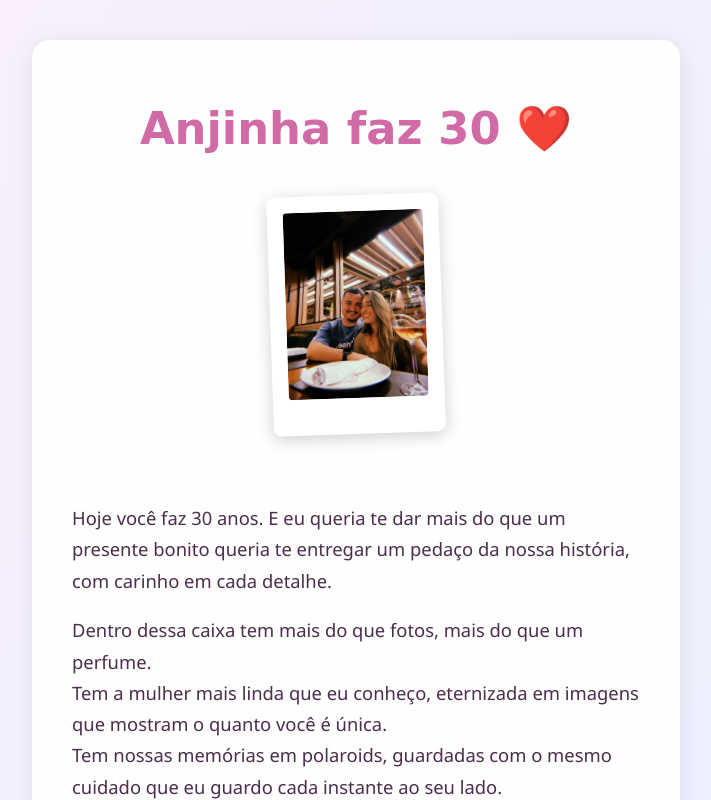
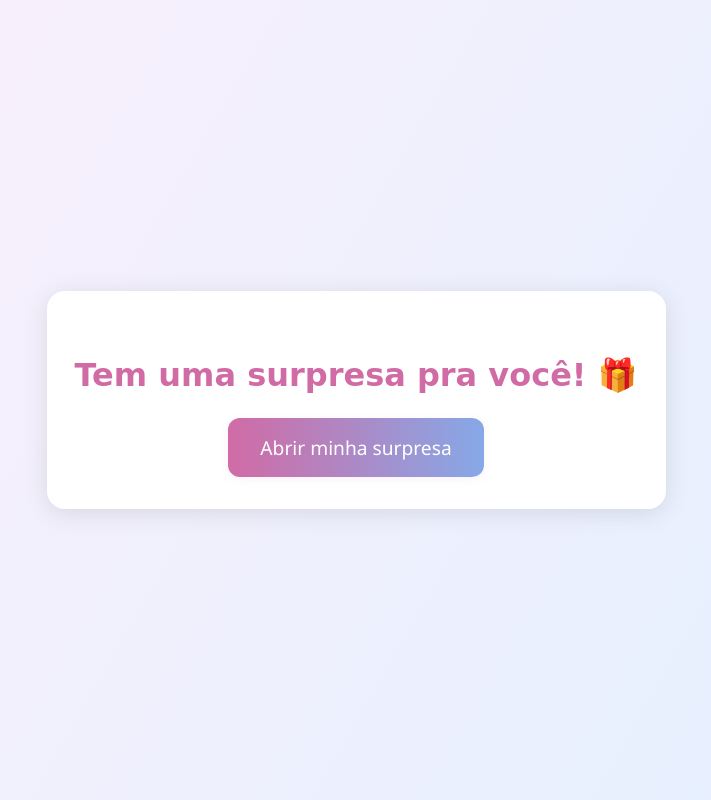
Before and after one commit to leonardoccezar/Anjinhabirthday, a plain HTML site: page Anjinhabirthday/index.html in a window 1280 px wide. Shown: the top 800 px of the page, without its empty margins (284-995 px from the left). Drawn offline with Linux system fonts and the light colour scheme.

Commit message:
Adiciona overlay de surpresa na página de aniversário, com botão para revelar o conteúdo e animações de transição.

```diff
--- a/Anjinhabirthday/index.html
+++ b/Anjinhabirthday/index.html
@@ -8,7 +8,13 @@
     <link rel="icon" type="image/png" href="favicon.svg">
 </head>
 <body>
-    <div class="container">
+    <div id="surpresa-overlay">
+      <div class="surpresa-box">
+        <h2>Tem uma surpresa pra você! 🎁</h2>
+        <button id="abrir-surpresa">Abrir minha surpresa</button>
+      </div>
+    </div>
+    <div class="container" style="opacity:0; filter: blur(8px); pointer-events: none; transition: opacity 0.7s, filter 0.7s;">
         <h1>Anjinha faz 30 ❤️</h1>
         <div class="polaroid-mural">
             <!-- As imagens serão carregadas aqui -->
@@ -47,21 +53,29 @@
     <script>
       window.addEventListener('DOMContentLoaded', function() {
         var audio = document.querySelector('audio');
-        if(audio) {
-          // Tenta dar play mudo ao carregar
-          audio.muted = true;
-          audio.play();
-
-          // Ao primeiro clique ou scroll, desmuta e dá play
-          function desbloquearAudio() {
+        var overlay = document.getElementById('surpresa-overlay');
+        var btnSurpresa = document.getElementById('abrir-surpresa');
+        var container = document.querySelector('.container');
+        function mostrarConteudo() {
+          if(audio) {
             audio.muted = false;
             audio.play();
-            window.removeEventListener('click', desbloquearAudio);
-            window.removeEventListener('scroll', desbloquearAudio);
           }
-          window.addEventListener('click', desbloquearAudio);
-          window.addEventListener('scroll', desbloquearAudio);
+          overlay.style.opacity = 0;
+          setTimeout(function() {
+            overlay.style.display = 'none';
+            container.style.opacity = 1;
+            container.style.filter = 'none';
+            container.style.pointerEvents = 'auto';
+          }, 700);
         }
+        if(btnSurpresa) {
+          btnSurpresa.addEventListener('click', mostrarConteudo);
+        }
+        // Garante que o conteúdo não aparece antes
+        container.style.opacity = 0;
+        container.style.filter = 'blur(8px)';
+        container.style.pointerEvents = 'none';
       });
       // Mural de Polaroids
       (function() {
--- a/Anjinhabirthday/style.css
+++ b/Anjinhabirthday/style.css
@@ -96,6 +96,61 @@ h1 {
   z-index: 2;
 }
 
+#surpresa-overlay {
+  position: fixed;
+  z-index: 9999;
+  top: 0; left: 0; right: 0; bottom: 0;
+  width: 100vw;
+  height: 100vh;
+  background: linear-gradient(120deg, #fbeffb 0%, #e3f0ff 100%);
+  display: flex;
+  align-items: center;
+  justify-content: center;
+  transition: opacity 0.7s;
+}
+.surpresa-box {
+  background: #fff;
+  border-radius: 18px;
+  box-shadow: 0 4px 24px rgba(0,0,0,0.10);
+  padding: 38px 28px 32px 28px;
+  text-align: center;
+  max-width: 90vw;
+}
+.surpresa-box h2 {
+  color: #d16ba5;
+  font-size: 2rem;
+  margin-bottom: 24px;
+  font-family: 'Dancing Script', cursive, sans-serif;
+}
+#abrir-surpresa {
+  background: linear-gradient(90deg, #d16ba5 0%, #86a8e7 100%);
+  color: #fff;
+  border: none;
+  border-radius: 12px;
+  font-size: 1.2rem;
+  padding: 16px 32px;
+  cursor: pointer;
+  font-family: inherit;
+  box-shadow: 0 2px 8px rgba(209,107,165,0.10);
+  transition: background 0.2s, transform 0.2s;
+}
+#abrir-surpresa:hover {
+  background: linear-gradient(90deg, #86a8e7 0%, #d16ba5 100%);
+  transform: scale(1.05);
+}
+@media (max-width: 500px) {
+  .surpresa-box h2 {
+    font-size: 1.2rem;
+  }
+  #abrir-surpresa {
+    font-size: 1rem;
+    padding: 12px 18px;
+  }
+  .surpresa-box {
+    padding: 18px 6vw 18px 6vw;
+  }
+}
+
 @media (max-width: 700px) {
     .container {
         padding: 10px 2vw;
```
